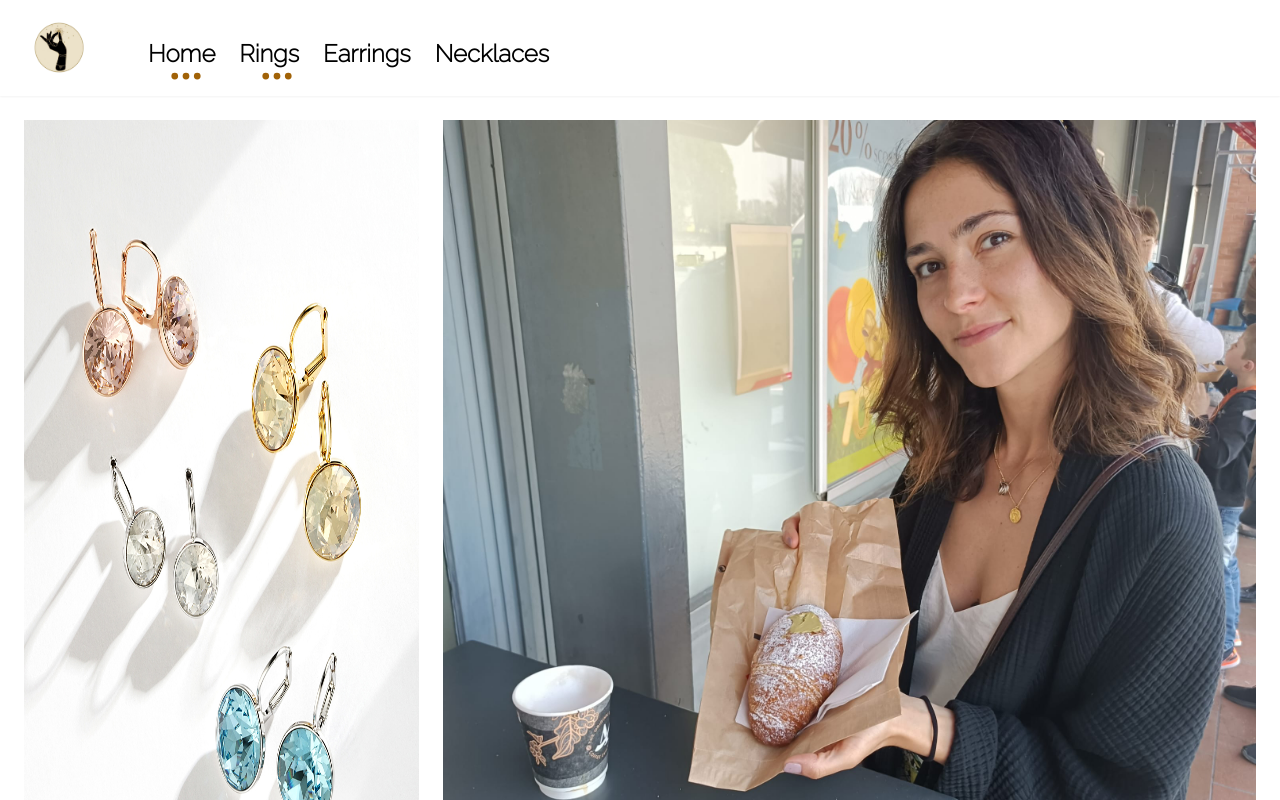
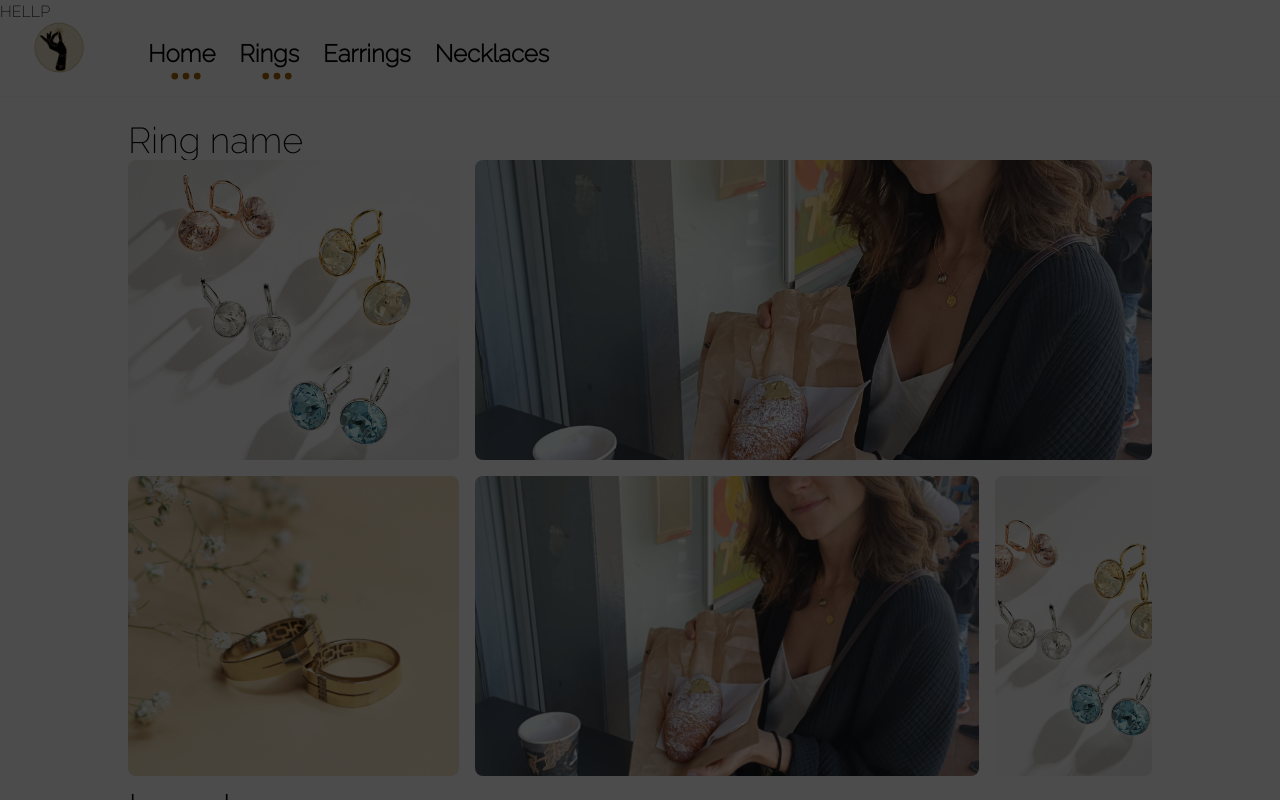
Before and after one commit to joeAmc/MJT, a Next.js app: page /rings/1 in a window 1280 px wide. Shown: the top 800 px of the page. Built offline with nearby package versions, Linux system fonts and the light colour scheme.

Commit message:
gallery cont

```diff
--- a/src/components/Cards/Card.module.css
+++ b/src/components/Cards/RIngGallery.css
@@ -5,6 +5,10 @@
   /* row-gap: 40px;
   column-gap: 20px; */
   /* margin: 32px 24px 32px 24px; */
+}
+
+.gallery-container {
+  /* Or any other desired minimum height */
 }
 
 .card {
@@ -77,3 +81,10 @@
     grid-template-columns: repeat(2, 1fr);
   }
 }
+position: fixed;
+top: 0;
+left: 0;
+width: 100%;
+height: 100%;
+background-color: rgba(0, 0, 0, 0.6);
+z-index: 0;
--- a/src/components/Cards/RingGallery.js
+++ b/src/components/Cards/RingGallery.js
@@ -1,57 +1,72 @@
+"use client";
+
 import React from "react";
 import Image from "next/image";
 import Rings from "../../assets/rings.jpg";
 import Silvia from "../../assets/silvia.jpeg";
 import Banner from "../../assets/banner.jpg";
+import "./RingGallery.css";
+import { useState } from "react";
 
-const rings = [
+const ringImages = [
   {
     src: Rings,
     id: 1,
-    title: "Ring 1",
     colspan: "col-span-2",
-    // rowspan: "row-span-5",
   },
   {
     src: Silvia,
     id: 2,
-    title: "Ring 2",
     colspan: "col-span-4",
-    // rowspan: "row-span-4",
   },
   {
     src: Banner,
     id: 3,
-    title: "Ring 3",
     colspan: "col-span-2",
-    // rowspan: "row-span-3  ",
   },
   {
     src: Silvia,
     id: 4,
-    title: "Ring 4",
     colspan: "col-span-3",
-    // rowspan: "row-span-4",
   },
   {
-    src: Banner,
+    src: Rings,
     id: 5,
-    title: "Ring 5",
-    colspan: "col-span-2",
-    // rowspan: "row-span-3",
+    colspan: "col-span-1",
   },
 ];
 
-const RingGallery = () => {
+const RingGallery = ({ title }) => {
+  const [isGallery, setIsGallery] = useState(true);
+
+  const toggleZoom = () => {
+    setIsCollapsed(!isGallery);
+  };
+
   return (
-    <div className="gallery-container grid gap-6 grid-cols-6  m-6 ">
-      {rings.map(({ id, src, title, colspan, rowspan }) => {
-        return (
-          <div className={`gallery-item-${id} ${colspan} ${rowspan}`} key={id}>
-            <Image className="h-full w-full" src={src} alt={title} />
-          </div>
-        );
-      })}
+    <div className="mx-32 my-6 relative">
+      <h1 className="text-4xl mt-6">Ring name</h1>
+      <div className="gallery-container grid gap-4 grid-cols-6  auto-rows-[300px] auto-cols-[300px]">
+        {ringImages.map(({ id, src, title, colspan, rowspan }) => {
+          return (
+            <div
+              className={`gallery-item-${id} ${colspan} ${rowspan}`}
+              key={id}
+            >
+              <Image
+                className="h-full rounded-lg object-cover	cursor-pointer"
+                onClick={toggleZoom}
+                src={src}
+                alt={title}
+              />
+            </div>
+          );
+        })}
+      </div>
+      <div className="background h-full w-full fixed top-0 left-0 bg-black-rgba ">
+        HELLP
+      </div>
+      <h1>buy here</h1>
     </div>
   );
 };
--- a/tailwind.config.js
+++ b/tailwind.config.js
@@ -3,9 +3,8 @@ module.exports = {
   content: ["./src/**/*.{js,ts,jsx,tsx,mdx}"],
   theme: {
     extend: {
-      backgroundImage: {
-        "bg-gradient-to-l":
-          "linear-gradient(rgba(0, 0, 0, 0.4), rgba(0, 0, 0, 0.4))",
+      colors: {
+        "black-rgba": "rgba(0, 0, 0, 0.7)",
       },
     },
   },
```
